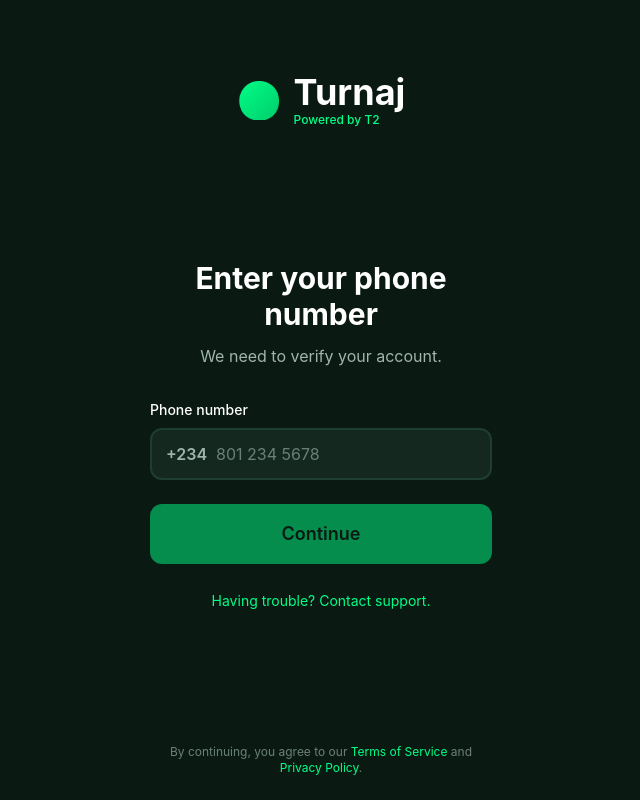
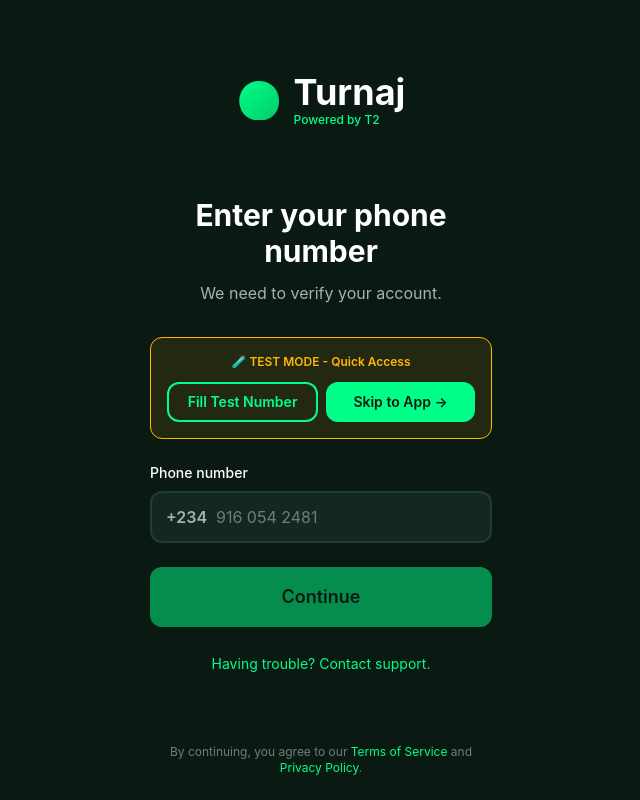
Before and after one commit to Devstein1365/Turnaj, a React (Vite) app: page / in a window 1280 px wide. Shown: the whole page, without its empty margins (319-959 px from the left). Built offline with nearby package versions, Linux system fonts and the light colour scheme.

Commit message:
fix entry disabled button issue

```diff
--- a/src/pages/MsisdnEntry.jsx
+++ b/src/pages/MsisdnEntry.jsx
@@ -24,10 +24,32 @@
     handleSubmit,
     formState: { errors, isValid },
     watch,
+    setValue,
   } = useForm({
     resolver: zodResolver(msisdnSchema),
     mode: "onChange",
   });
+
+  // Quick Test Function - Remove in production
+  const handleQuickTest = () => {
+    setValue("msisdn", "8012345678", { shouldValidate: true });
+  };
+
+  // Skip to Leagues - Remove in production
+  const skipToLeagues = () => {
+    // Mock login with test user
+    localStorage.setItem("turnaj_auth_token", "test_token_123");
+    localStorage.setItem(
+      "turnaj_user_data",
+      JSON.stringify({
+        id: "test_user_1",
+        msisdn: "+2348012345678",
+        username: "TestUser",
+        avatar: "https://api.dicebear.com/7.x/avataaars/svg?seed=test",
+      })
+    );
+    navigate("/leagues");
+  };
 
   const phoneValue = watch("msisdn");
 
@@ -65,6 +87,33 @@
           <p className="text-[var(--t2-text-secondary)]">
             We need to verify your account.
           </p>
+        </div>
+
+        {/* TEST MODE - Remove in production */}
+        <div className="mb-6 p-4 bg-[var(--t2-warning)]/10 border border-[var(--t2-warning)] rounded-[var(--t2-radius-md)]">
+          <p className="text-xs font-semibold text-[var(--t2-warning)] mb-3 text-center">
+            🧪 TEST MODE - Quick Access
+          </p>
+          <div className="flex gap-2">
+            <Button
+              onClick={handleQuickTest}
+              variant="secondary"
+              size="sm"
+              fullWidth
+              type="button"
+            >
+              Fill Test Number
+            </Button>
+            <Button
+              onClick={skipToLeagues}
+              variant="primary"
+              size="sm"
+              fullWidth
+              type="button"
+            >
+              Skip to App →
+            </Button>
+          </div>
         </div>
 
         <form onSubmit={handleSubmit(onSubmit)} className="space-y-6">
--- a/src/utils/constants.js
+++ b/src/utils/constants.js
@@ -207,7 +207,7 @@
 
 // Form Placeholders
 export const PLACEHOLDERS = {
-  PHONE: "801 234 5678",
+  PHONE: "916 054 2481",
   OTP: "• • • • • •",
   ACCOUNT_NUMBER: "0123456789",
   SEARCH_LEAGUES: "Search for a team or league...",
--- a/src/utils/validators.js
+++ b/src/utils/validators.js
@@ -45,19 +45,15 @@
 /**
  * Validates Nigerian phone number format
  */
-export const msisdnSchema = z
-  .string()
-  .min(1, ERROR_MESSAGES.INVALID_PHONE)
-  .refine(
-    (phone) => {
-      const cleaned = phone.replace(/[\s\-()]/g, "");
-      return NIGERIA_PHONE_REGEX.test(cleaned);
-    },
-    {
-      message: ERROR_MESSAGES.INVALID_PHONE,
-    }
-  )
-  .transform(normalizeNigerianPhone);
+export const msisdnSchema = z.object({
+  msisdn: z
+    .string()
+    .min(1, ERROR_MESSAGES.INVALID_PHONE)
+    .regex(/^[789]\d{9}$/, {
+      message: "Enter a valid 10-digit phone number starting with 7, 8, or 9",
+    })
+    .transform(normalizeNigerianPhone),
+});
 
 // ============================================================================
 // OTP VALIDATION
```
